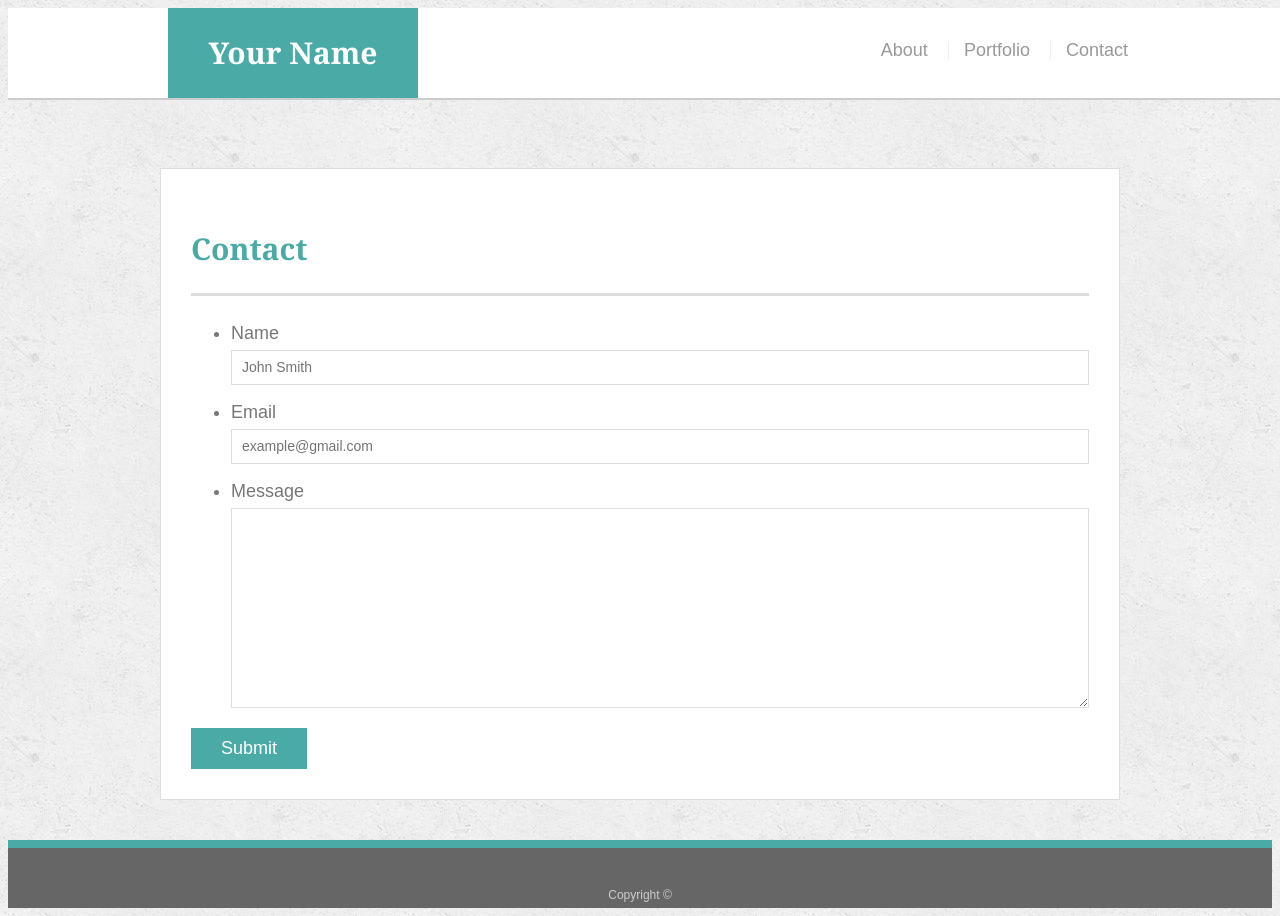
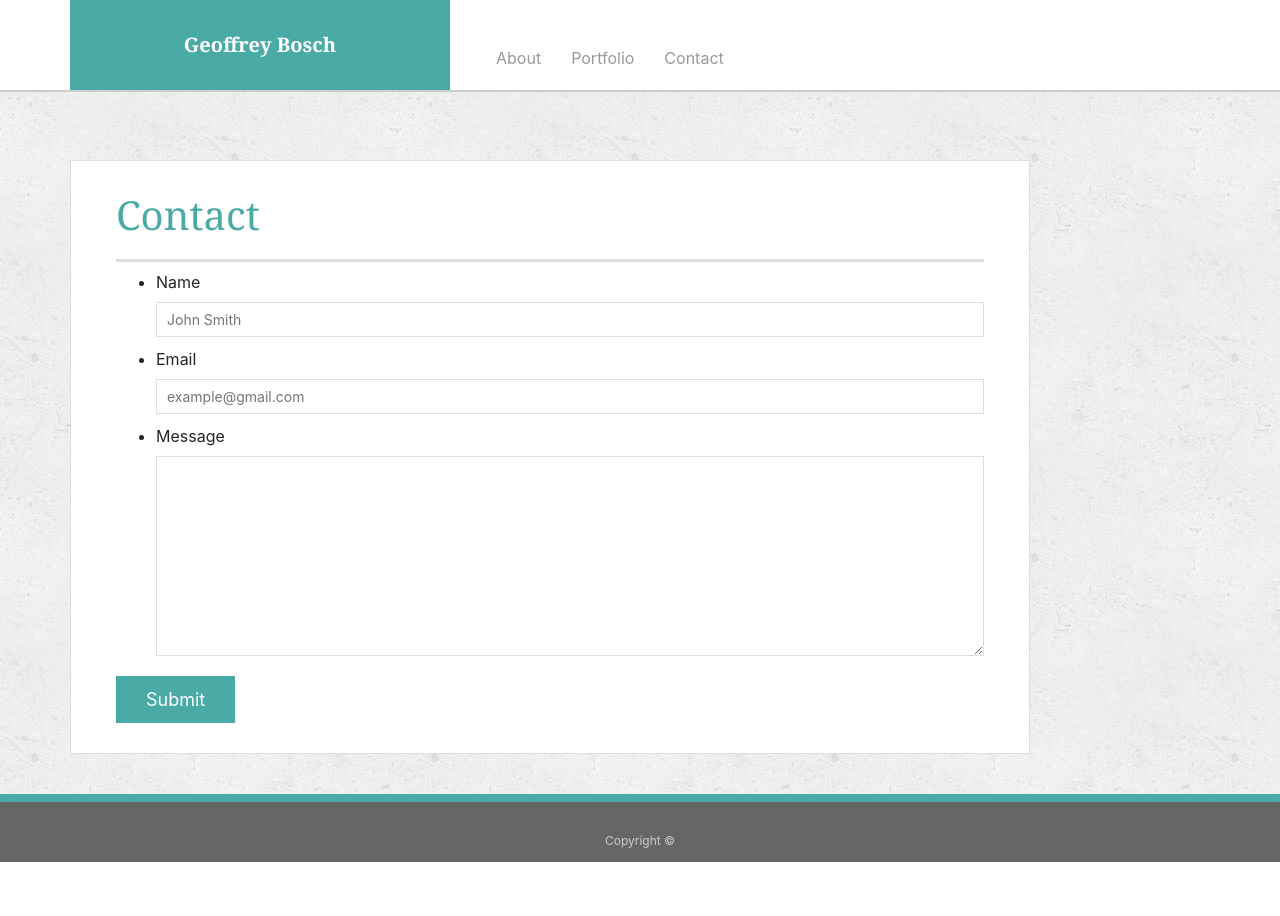
Before and after one commit to geoffreybosch/bootstrap-HW, a plain HTML site: page contact.html in a window 1280 px wide. After the commit the page ends 862 px from the top, so only its background shows below. Drawn offline with nearby package versions, Linux system fonts and the light colour scheme.

Commit message:
Final update for bootstrap portfolio.

```diff
--- a/assets/css/style.css
+++ b/assets/css/style.css
@@ -65,16 +65,17 @@ h3 {
 
 #logo {
   float: left;
-  width: 250px;
+  width: 400px auto;
   height: 90px;
   font-family: Georgia, Times, "Times New Roman", serif;
-  font-size: 30px;
+  font-size: 20px;
   font-weight: 700;
   line-height: 90px;
   color: #ffffff;
   text-align: center;
   text-decoration: none;
   background: #4aaaa5;
+  padding: auto;
 }
 
 nav {
--- a/contact.html
+++ b/contact.html
@@ -5,23 +5,32 @@
   <meta charset="UTF-8">
   <title>Contact | Your Name</title>
   <link rel="stylesheet" type="text/css" href="assets/css/style.css">
+  <link rel="stylesheet" href="https://stackpath.bootstrapcdn.com/bootstrap/4.3.1/css/bootstrap.min.css" integrity="sha384-ggOyR0iXCbMQv3Xipma34MD+dH/1fQ784/j6cY/iJTQUOhcWr7x9JvoRxT2MZw1T" crossorigin="anonymous">
 </head>
 
 <body>
 
   <header id="masthead">
     <div class="container">
-      <a href="index.html" id="logo">Your Name</a>
-      <nav>
-        <a href="index.html">About</a>
-        <a href="portfolio.html">Portfolio</a>
-        <a href="contact.html">Contact</a>
+      <div class="row">
+      <a href="index.html" id="logo" class="col-xs-12 col-sm-12 col-md-5 col-lg-4">Geoffrey Bosch</a>
+      <nav class="navbar col-xs-12 col-sm-12 col-md-7 col-lg-8">
+        <div>
+          <ul class="navbar-nav" style="flex-direction: row">
+            <li class="nav-item"><a href="index.html">About</a></li>
+            <li class="nav-item"><a href="portfolio.html">Portfolio</a></li>
+
+            <li class="nav-item"><a href="contact.html">Contact</a></li>
+          </ul>
+        </div>
       </nav>
+      </div>
     </div>
   </header>
 
   <div id="main-container" class="container">
-    <section class="main-section">
+    <section class="main-section row">
+      <div class="col">
         <h1>Contact</h1>
 
         <form id="contact-form">
@@ -41,7 +50,7 @@
           </ul>
           <input type="submit">
         </form>
-
+      </div>
     </section>
 
   </div>
@@ -51,6 +60,9 @@
       Copyright &copy;
     </div>
   </footer>
+  <script src="https://code.jquery.com/jquery-3.3.1.slim.min.js" integrity="sha384-q8i/X+965DzO0rT7abK41JStQIAqVgRVzpbzo5smXKp4YfRvH+8abtTE1Pi6jizo" crossorigin="anonymous"></script>
+  <script src="https://cdnjs.cloudflare.com/ajax/libs/popper.js/1.14.7/umd/popper.min.js" integrity="sha384-UO2eT0CpHqdSJQ6hJty5KVphtPhzWj9WO1clHTMGa3JDZwrnQq4sF86dIHNDz0W1" crossorigin="anonymous"></script>
+  <script src="https://stackpath.bootstrapcdn.com/bootstrap/4.3.1/js/bootstrap.min.js" integrity="sha384-JjSmVgyd0p3pXB1rRibZUAYoIIy6OrQ6VrjIEaFf/nJGzIxFDsf4x0xIM+B07jRM" crossorigin="anonymous"></script>
 </body>
 
 </html>
```
Also changed, not shown: index.html (+5 -3 lines), portfolio.html (+16 -5 lines), 2 other files. Lines whose indentation alone changed are shown as unchanged.
